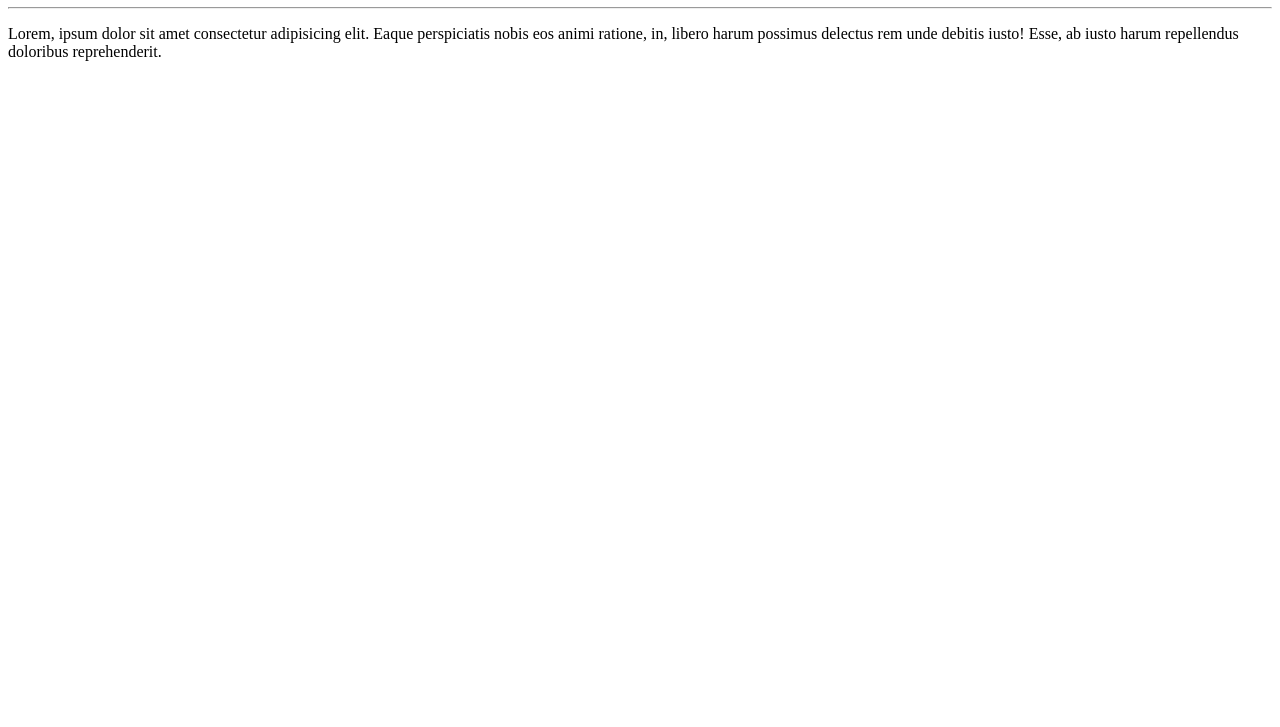
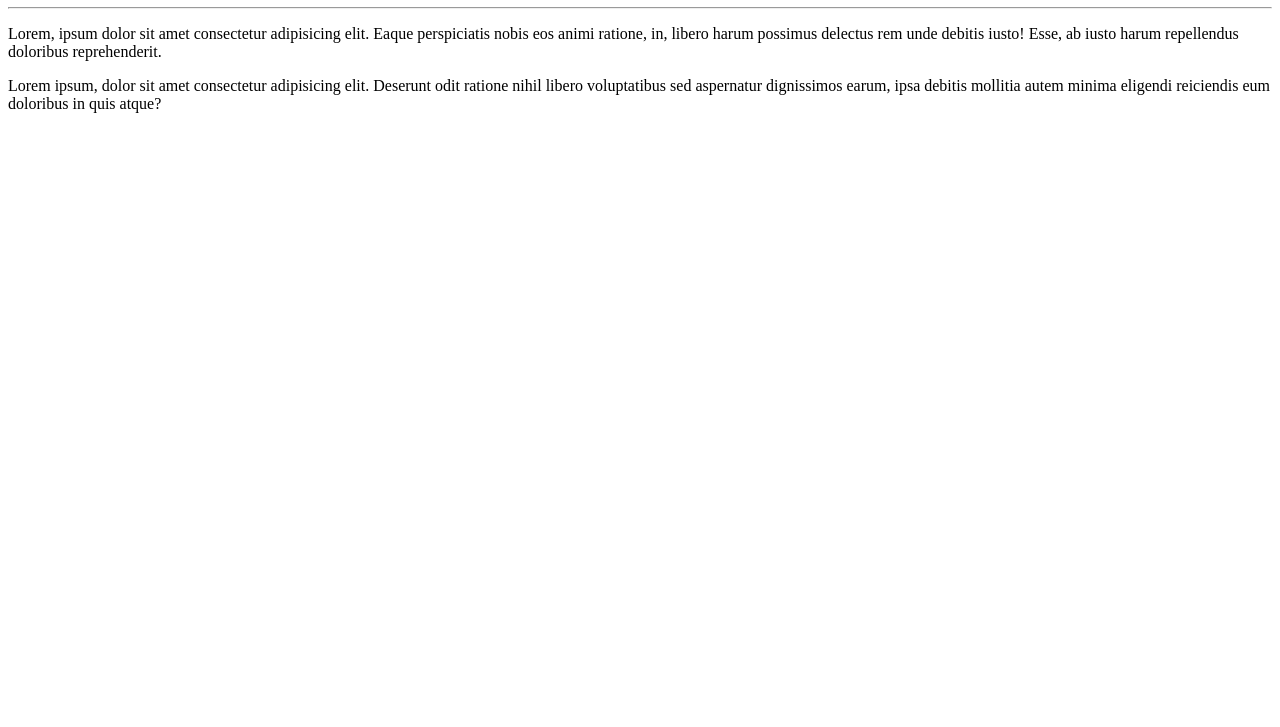
Before and after one commit to PauloJuniorBauru/Ola-Mundo, a plain HTML site: page site-exemplo/index.html in a window 1280 px wide. Shown: the part 73-800 px from the top of the page. Drawn offline with Linux system fonts and the light colour scheme.

Commit message:
Adicionei um paragráfo

```diff
--- a/site-exemplo/index.html
+++ b/site-exemplo/index.html
@@ -9,5 +9,7 @@
     <h1>Olá, Mundo!</h1>
     <hr>
     <p>Lorem, ipsum dolor sit amet consectetur adipisicing elit. Eaque perspiciatis nobis eos animi ratione, in, libero harum possimus delectus rem unde debitis iusto! Esse, ab iusto harum repellendus doloribus reprehenderit.</p>
+
+    <p>Lorem ipsum, dolor sit amet consectetur adipisicing elit. Deserunt odit ratione nihil libero voluptatibus sed aspernatur dignissimos earum, ipsa debitis mollitia autem minima eligendi reiciendis eum doloribus in quis atque?</p>
 </body>
 </html>
```
